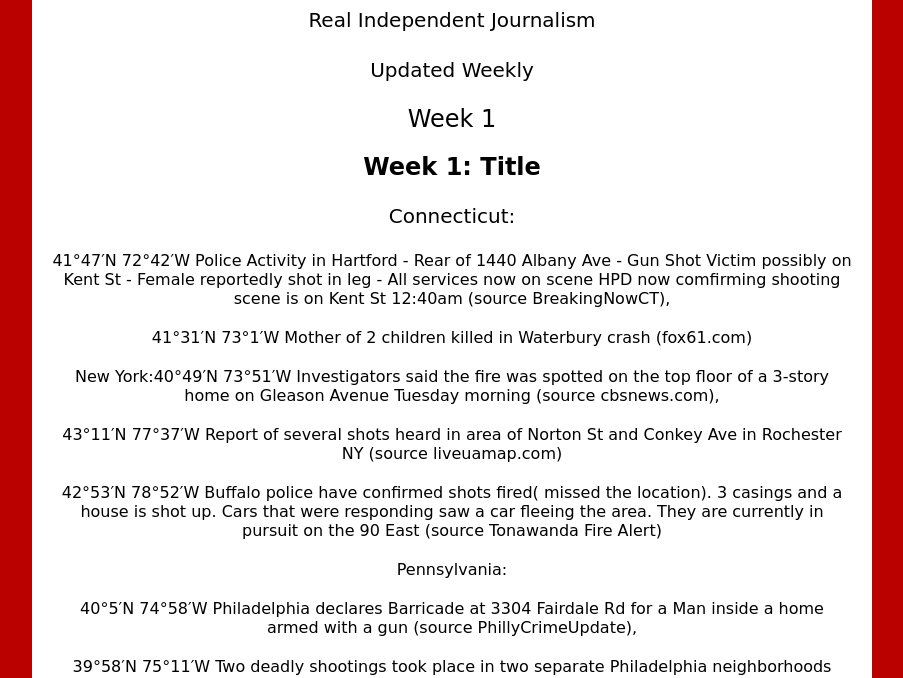
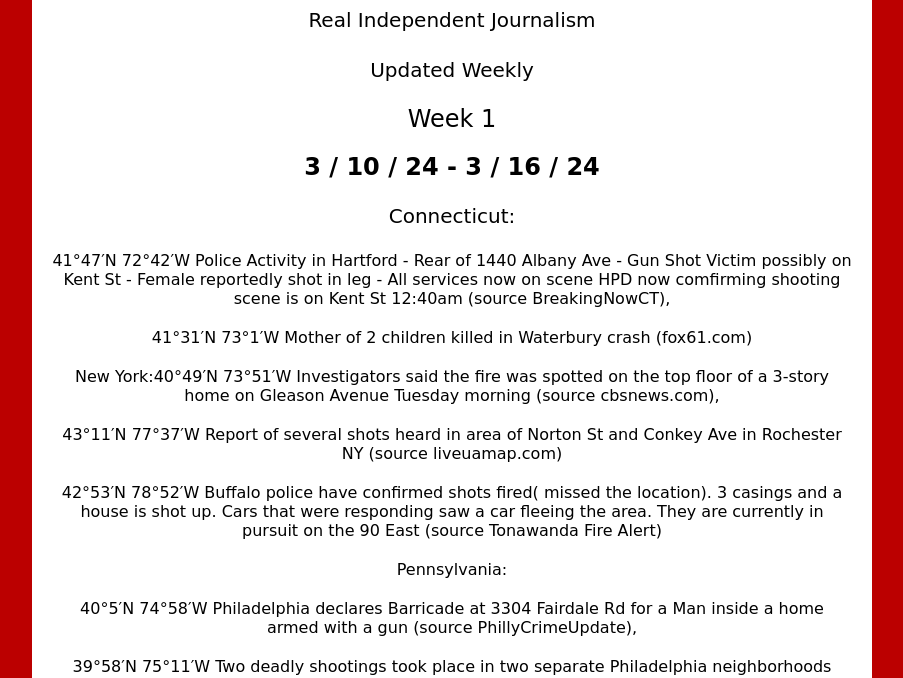
Before and after one commit to pieperproductions/ThePeoplesNews, a plain HTML site: page index.html in a window 1280 px wide. Both pictures are taken after a click on the link "Week 1". Shown: the part 115-793 px from the top of the page, without its empty margins (188-1091 px from the left). Drawn offline with Linux system fonts and the light colour scheme; a web font is replaced by a local one.

Commit message:
Add files via upload

```diff
--- a/index.html
+++ b/index.html
@@ -75,7 +75,7 @@
             <li><a href="#week1">Week 1</a></li>
         </ul>
         <div id="week1" class="day-content">
-            <h2>Week 1: Title</h2>
+            <h2>3 / 10 / 24 - 3 / 16 / 24</h2>
             <p> Connecticut:</p> 41°47′N 72°42′W
 Police Activity in Hartford - Rear of 1440 Albany Ave - Gun Shot Victim possibly on Kent St - Female reportedly shot in leg - All services now on scene HPD now comfirming shooting scene is on Kent St 12:40am (source BreakingNowCT), </p>41°31′N 73°1′W Mother of 2 children killed in Waterbury crash (fox61.com) </p>
 	     </p> New York:40°49′N 73°51′W
```
